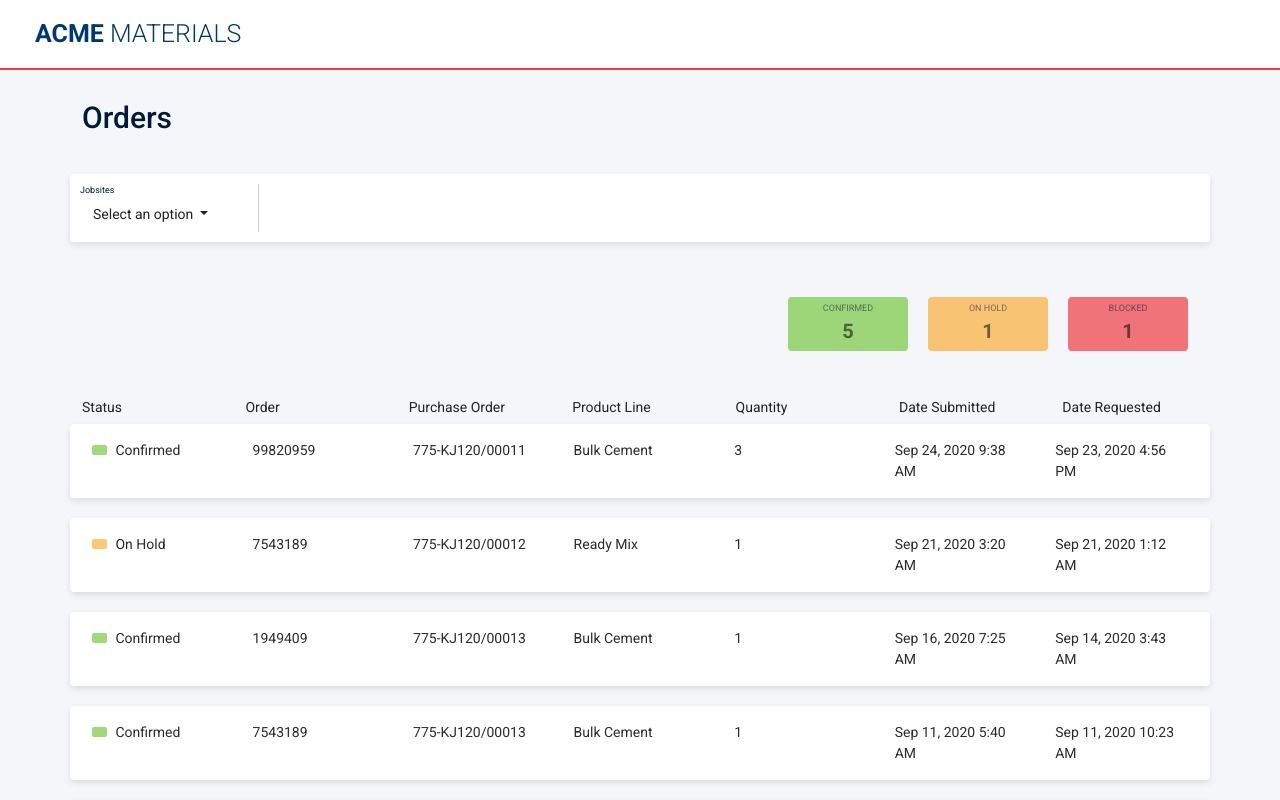
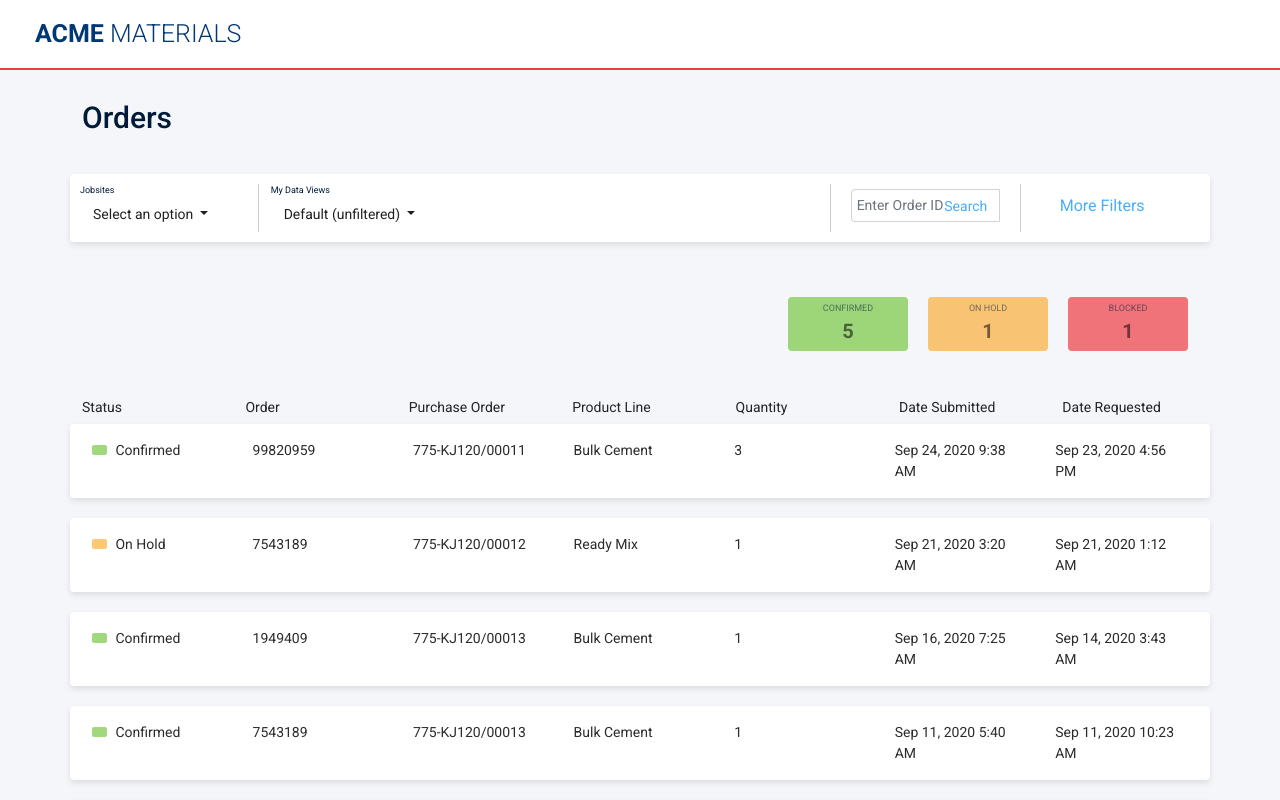
Before and after one commit to fidelhdz/companyx-ux-test, an Angular app: page / in a window 1280 px wide. Shown: the top 800 px of the page. Built offline with nearby package versions, Linux system fonts and the light colour scheme; a web font is replaced by a local one.

Commit message:
Filters panel and modal was added

```diff
--- a/src/app/app.component.html
+++ b/src/app/app.component.html
@@ -2,31 +2,64 @@
   <div class="logo-company"><strong>ACME</strong> Materials</div>
 </header>
 
+<!-- TITULO -->
 <section class="title-app">
   <div class="container">
     <div class="row">
       <div class="col-12">
-        <h1>Orders</h1>
+        <h1>{{ title }}</h1>
       </div>
     </div>
   </div>
 </section>
 
+<!-- PANEL DE FILTROS -->
 <section class="filters">
   <div class="container">
     <div class="row">
       <div class="col-12 panel">
         <div class="row">
-          <div class="col-md-2 jobsites-area">
+          <!-- JOBSITES -->
+          <div class="col-md-2 col-xs-6 jobsites-area filters-control">
             <small class="small-on-filters">Jobsites</small>
             <div class="btn-group">
-              <button class="btn dropdown-toggle" type="button" id="dropdownMenuButton" data-bs-toggle="dropdown" aria-expanded="false">
+              <button class="btn dropdown-toggle " type="button" id="dropdownMenuButton" data-bs-toggle="dropdown" data-bs-auto-close="outside" aria-expanded="false">
                 Select an option
               </button>
               <ul class="dropdown-menu" aria-labelledby="dropdownMenuButton">
                 <li *ngFor="let jobsite of jobsites_list"><a class="dropdown-item" (click)="filter_jobsites(jobsite);" href="#">{{ jobsite }}</a></li>
               </ul>
             </div>
+          </div>
+
+          <!-- DATA VIEWS -->
+          <div class="col-md-6 col-xs-6 data-views filters-control">
+            <small class="small-on-filters">My Data Views</small>
+            <div class="btn-group">
+              <button class="btn dropdown-toggle" type="button" id="dropdownMenuButton" data-bs-auto-close="outside" data-bs-toggle="dropdown" aria-expanded="false">
+                Default (unfiltered)
+              </button>
+              <ul class="dropdown-menu" aria-labelledby="dropdownMenuButton">
+                <li *ngFor="let data_view of data_views; let i = index;"><a class="dropdown-item" href="#">{{ data_view.item }} <span class="fa fa-trash trash-button" *ngIf="data_view.removable" (click)="remove_arrayElement(data_views, i, 'data_views');"></span></a></li>
+                <li><hr class="dropdown-divider"></li>
+                <li class="text-end"><a class="dropdown-item add-new" href="#" data-bs-toggle="modal" data-bs-target="#filtersModal"><span class="fa fa-plus"></span> Add New</a></li>
+              </ul>
+            </div>
+          </div>
+
+          <!-- SEARCH BOX -->
+          <div class="col-md-2 col-xs-6 search-box filters-control">
+            <form class="">
+              <div class="input-group">
+                <input type="text" class="form-control" placeholder="Enter Order ID" aria-label="Enter Order ID" aria-describedby="button-addon2">
+                <button class="btn" type="button" id="button-addon2">Search</button>
+              </div>
+            </form>
+          </div>
+
+          <!-- MORE FILTERS -->
+          <div class="col-md-2 col-xs-6 more-filters filters-control">
+            <a href="#" data-bs-toggle="modal" data-bs-target="#filtersModal" class="btn"><span class="fa fa-sliders"></span> More Filters</a>
           </div>
         </div>
       </div>
@@ -37,6 +70,7 @@
 <!-- CONTADOR DE ESTATUS -->
 <app-counting-status [ordersCounted]="lista_status"></app-counting-status>
 
+<!-- TABLA DE DATOS -->
 <section class="data-table">
   <div class="container">
 
@@ -94,3 +128,76 @@
         <!-- END TABLE -->
   </div>
 </section>
+
+<!-- MODAL -->
+<!-- Modal -->
+<div class="modal fade" id="filtersModal" tabindex="-1" aria-labelledby="filtersModalLabel" aria-hidden="true">
+  <div class="modal-dialog modal-dialog-centered modal-dialog-scrollable">
+    <div class="modal-content">
+      <div class="modal-header">
+        <h5 class="modal-title" id="filtersModalLabel">Order Filters</h5>
+        <button type="button" class="btn-close" data-bs-dismiss="modal" aria-label="Close"></button>
+      </div>
+      <div class="modal-body">
+        <form>
+          <div class="row mb-4">
+            <div class="col-md-6">
+              <label for="jobsites-text">Jobsites</label>
+              <select class="form-select">
+                <option selected>Select Jobsite</option>
+                <option *ngFor="let jobsite of jobsites_list" value="{{ jobsite }}">{{ jobsite }}</option>
+              </select>
+            </div>
+            <div class="col-md-6">
+              <label for="jobsites-text">Product Line</label>
+              <select class="form-select">
+                <option selected>Select Product Line</option>
+                <option *ngFor="let product of productLine_list" value="{{ product }}">{{ product }}</option>
+              </select>
+            </div>
+          </div>
+
+          <div class="row mb-4">
+            <div class="col-md-6">
+              <label for="jobsites-text">Statuses</label>
+              <select class="form-select">
+                <option selected>Select Statuses</option>
+                <option *ngFor="let status of statuses_list" value="{{ status }}">{{ status }}</option>
+              </select>
+            </div>
+            <div class="col-md-6">
+              <label for="jobsites-text">Quantity</label>
+              <input type="number" value="0" min="0" class="form-control">
+            </div>
+          </div>
+
+          <div class="row mb-4">
+            <div class="col-md-6">
+              <label for="jobsites-text">Order Number</label>
+              <input type="text" class="form-control">
+            </div>
+            <div class="col-md-6">
+              <label for="jobsites-text">Purchase Order</label>
+              <input type="text" class="form-control">
+            </div>
+          </div>
+
+          <div class="row mb-5">
+            <div class="col-md-12">
+              <div class="form-check">
+                <input class="form-check-input" type="checkbox" value="" id="flexCheckDefault">
+                <label class="form-check-label" for="flexCheckDefault">
+                  Save filtering criteria as <strong>Data View</strong>
+                </label>
+              </div>
+            </div>
+          </div>
+        </form>
+      </div>
+      <div class="modal-footer">
+        <button type="button" class="btn btn-clear" data-bs-dismiss="modal">Clear Filters</button>
+        <button type="button" class="btn btn-filters">Apply Filters</button>
+      </div>
+    </div>
+  </div>
+</div>
--- a/src/app/app.component.scss
+++ b/src/app/app.component.scss
@@ -38,9 +38,76 @@ section {
 
         .panel {
 
-            .jobsites-area {
+            .filters-control {
+                font-size: 14px;
+
                 @media screen and (min-width: 780px){
                     border-right: 1px solid #ccc;
+                }
+
+                &:last-child {
+                    @media screen and (min-width: 780px){
+                        border-right: none;
+                    }
+                }
+
+                &.data-views {
+                    font-size: 14px;
+
+                    li {
+                        position: relative;
+
+                        a {
+                            padding-right: 70px;
+                        }
+
+                        .add-new {
+                            color: var(--blue-decoration);
+                            padding-right: 1rem;
+                        }
+
+                        .trash-button {
+                            position: absolute;
+                            right: 1rem;
+                            color: var(--blue-decoration);
+                            background-color: #ffffff;
+                            padding: 5px;
+                            border-radius: 50%;
+                        }
+                    }
+                }
+
+                &.search-box {
+                    padding: 5px 20px;
+
+                    .input-group {
+                        position: relative;
+
+                        input {
+                            width: 80%;
+                            padding: 5px;
+                            font-size: 14px;
+                            box-shadow: none;
+                        }
+
+                        button.btn {
+                            right: 0;
+                            position: absolute;
+                            z-index: 9;
+                            font-size: 14px;
+                            color: var(--blue-decoration);
+                            box-shadow: none;
+                        }
+                    }
+                }
+
+                &.more-filters {
+                    a.btn {
+                        padding: 10px;
+                        color: var(--blue-decoration);
+                        border: none;
+                        box-shadow: none;
+                    }
                 }
             }
 
@@ -58,7 +125,7 @@ section {
 
             ul.dropdown-menu {
                 border: none;
-                border-top: 3px solid #49ADF6;
+                border-top: 3px solid var(--blue-decoration);
                 box-shadow: rgba(0,0,0,0.1) 0px 3px 6px;
                 border-radius: 0;
 
@@ -159,3 +226,47 @@ section {
         }
     }
 }
+
+#filtersModal {
+    .modal-title {
+        color: #001B3A;
+    }
+    .modal-content {
+        border: none;
+        border-radius: 0;
+        padding: 0 14px;
+
+        form {
+            label {
+                font-size: 10px;
+                color: #001B3A;
+            }
+
+            select {
+                font-size: 14px;
+                box-shadow: none;
+            }
+
+            input {
+                @extend select;
+                box-shadow: none;
+            }
+        }
+    }
+    .modal-footer {
+        .btn {
+            font-size: 14px;
+            box-shadow: none;
+
+            &.btn-filters {
+                background-color: var(--green-flag);
+                color: #ffffff;
+                border-radius: 0;
+            }
+
+            &.btn-clear {
+                color: var(--blue-decoration);
+            }
+        }
+    }
+}
--- a/src/app/app.component.ts
+++ b/src/app/app.component.ts
@@ -8,11 +8,36 @@ import { FilterPipe } from './filter.pipe';
   styleUrls: ['./app.component.scss'],
 })
 export class AppComponent implements OnInit {
-  title = 'neoris-ux-test';
+  title = 'Orders';
   filteredLocations: any = [];
   lista_status: any = [];
   jobsites_list: any = [];
+  productLine_list: any = [];
+  statuses_list: any = [];
   orders2Show: any = [];
+
+  data_views: any = [
+    {
+      item: 'Default (unfiltered)',
+      show: true,
+      removable: false
+    },
+    {
+      item: 'Bulk Confirmed',
+      show: true,
+      removable: true
+    },
+    {
+      item: 'Confirmed One',
+      show: true,
+      removable: true
+    },
+    {
+      item: 'Confirmados Hold',
+      show: true,
+      removable: true
+    }
+  ];
 
   orders:Orders[] = [
     new Orders('First Avenue', 'Confirmed', 99820959, '775-KJ120/00011', 'Bulk Cement', 3, 'Sep 24, 2020 9:38 AM', 'Sep 23, 2020 4:56 PM'),
@@ -27,6 +52,8 @@ export class AppComponent implements OnInit {
   ngOnInit() {
     this.count_Elements();
     this.get_jobsitesList();
+    this.get_productLineList();
+    this.get_statusesList();
     this.orders2Show = this.orders;
   }
 
@@ -38,6 +65,31 @@ export class AppComponent implements OnInit {
         this.jobsites_list.push( jobSite );
       }
     }
+  }
+
+  get_productLineList() {
+    for (let i = 0; i < this.orders.length; i++ ) {
+      let productLine: string = this.orders[i].productLine;
+
+      if ( this.productLine_list.indexOf(productLine) === -1 ){
+        this.productLine_list.push( productLine );
+      }
+    }
+  }
+
+  get_statusesList() {
+    for (let i = 0; i < this.orders.length; i++ ) {
+      let status: string = this.orders[i].status;
+
+      if ( this.statuses_list.indexOf(status) === -1 ){
+        this.statuses_list.push( status );
+      }
+    }
+  }
+
+  remove_arrayElement(arr: any, pos: number, name_array?: string) {
+    console.log(arr, pos, name_array);
+    arr.splice(pos, 1);
   }
 
   filter_jobsites( jobS: string ) {
```
